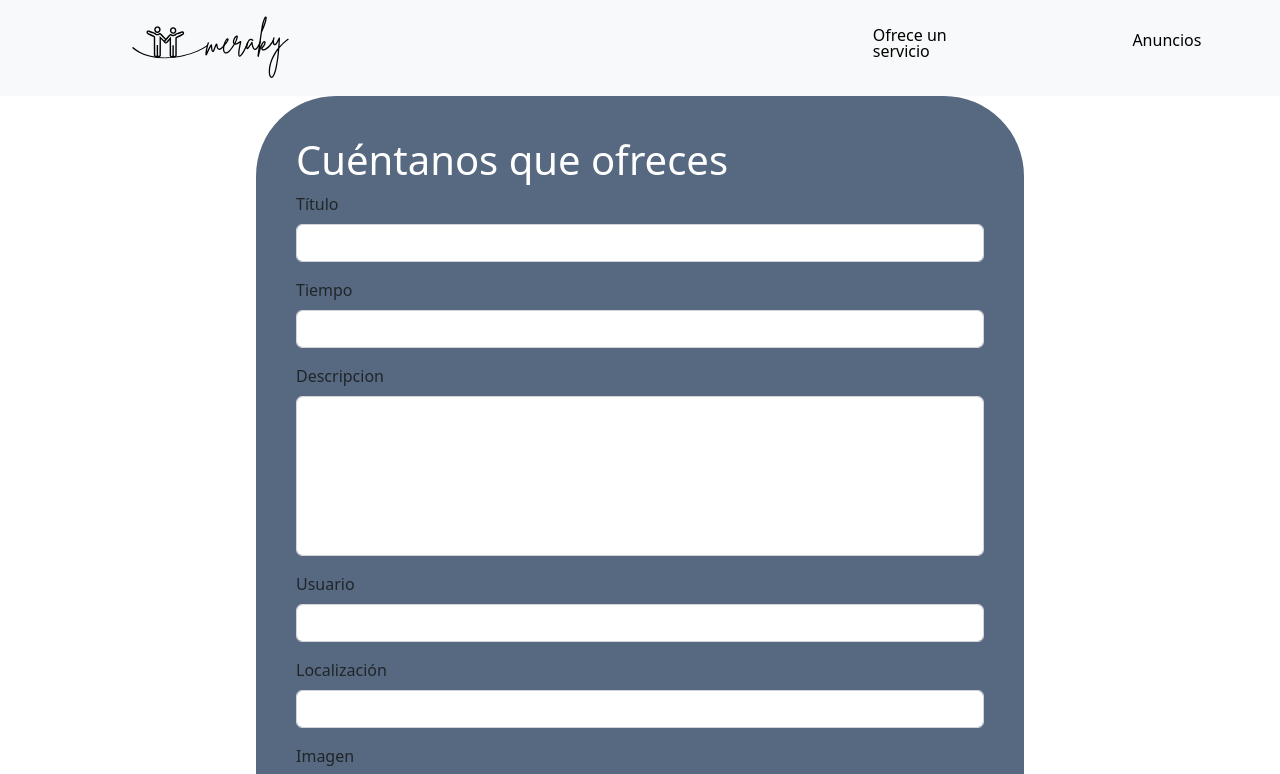
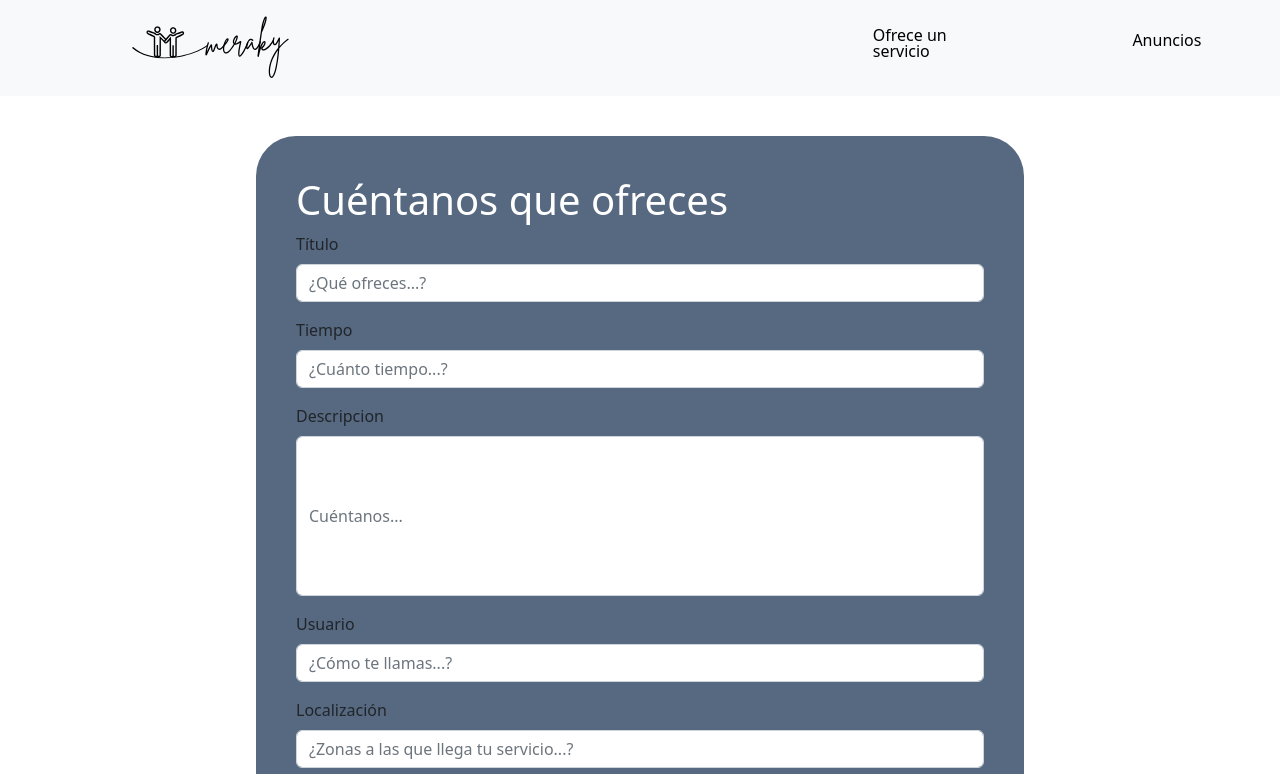
Before and after one commit to Meraky-Hackaton-F5/Meraky-Market, a React (Vite) app: page /form in a window 1280 px wide. Shown: the top 774 px of the page. Built offline with nearby package versions, Linux system fonts and the light colour scheme.

Commit message:
added placeholder form

```diff
--- a/src/components/SearchBarCard.css
+++ b/src/components/SearchBarCard.css
@@ -2,5 +2,5 @@
     opacity: 0.8;
     cursor: pointer;
     transform: scale(1.1);
-    box-shadow: 0 0 10px rgba(0, 0, 0, 0.5);
+    box-shadow: 0 10 10px rgba(240, 241, 243, 0.3);
   }
--- a/src/pages/Form.css
+++ b/src/pages/Form.css
@@ -1,3 +1,15 @@
+h1{
+    color: white;
+}
+form{
+    background-color: #566981;
+    width: 60vw;
+    align-items: center;
+    justify-content: center;
+    padding: 5vh;
+    margin: 5vh;
+    border-radius: 5vh;
+}
 #btn-ad{
     background-color: #CBDAD5;
     color: black;
@@ -7,27 +19,14 @@
 #btn-ad:hover{
 color: white;
 background-color: #566981;
+box-shadow: 0 10px 15px rgba(0, 0, 0, 0.3);
 }
 .container-form{
     display: flex;
     justify-content: center;
 
 }
-form{
-
-    background-color: #566981;
-    width: 60vw;
-    align-items: center;
-    justify-content: center;
-    padding: 5vh;
-    border-radius: 10vh;
-}
 
 #input-description{
 height: 20vh;
-
 }
-
-h1{
-    color: white;
-}
--- a/src/pages/Form.jsx
+++ b/src/pages/Form.jsx
@@ -58,32 +58,32 @@ const CreateProduct = () => {
           <h1>Cuéntanos que ofreces</h1>
   <div className="mb-3">
     <label htmlFor="title" className="form-label">Título</label>
-    <input name="title" type="text" className="form-control" onChange={handleTitleChange} required/>
+    <input name="title" type="text" className="form-control" placeholder="¿Qué ofreces...?" onChange={handleTitleChange} required/>
 
   </div>
   <div className="mb-3">
     <label htmlFor="time" className="form-label">Tiempo</label>
-    <input name="time" type="text" className="form-control" onChange={handleTimeChange} required/>
+    <input name="time" type="text" className="form-control" placeholder="¿Cuánto tiempo...?" onChange={handleTimeChange} required/>
   </div>
 
   <div className="mb-3">
     <label className="form-label" htmlFor="description">Descripcion</label>
-    <input name="description" type="text" className="form-control" id="input-description" required onChange={handleDescriptionChange}/>
+    <input name="description" type="text" className="form-control" id="input-description" required placeholder="Cuéntanos..." onChange={handleDescriptionChange}/>
   </div>
 
   <div className="mb-3">
     <label htmlFor="user" className="form-label">Usuario</label>
-    <input name="user" type="text" className="form-control" required onChange={handleUserChange} />
+    <input name="user" type="text" className="form-control" required placeholder="¿Cómo te llamas...?" onChange={handleUserChange} />
   </div>
 
   <div className="mb-3">
     <label htmlFor="location" className="form-label">Localización</label>
-    <input name="location" type="text" className="form-control" required onChange={handleLocationChange} />
+    <input name="location" type="text" className="form-control" required placeholder="¿Zonas a las que llega tu servicio...?" onChange={handleLocationChange} />
   </div>
 
   <div className="mb-3">
     <label htmlFor="img" className="form-label">Imagen</label>
-    <input name="img" type="text" className="form-control" onChange={handleImgChange} required/>
+    <input name="img" type="text" className="form-control" placeholder="Sube una foto..." onChange={handleImgChange} required/>
   </div>
 
   <button type="submit" className="btn btn-primary" id="btn-ad">Enviar</button>
--- a/src/pages/Post.jsx
+++ b/src/pages/Post.jsx
@@ -1,4 +1,3 @@
-import "./Post.css"
 import { useLoaderData } from "react-router-dom";
 
 const Post = () => {
@@ -6,19 +5,13 @@ const Post = () => {
 
   return (
     <div className="container-ads d-flex">
-      <img className="img-fluid p-5" src={post.img} id="img-ad" alt="imagen" />
+      <img className="img-fluid p-5" src={post.img} alt="imagen" />
       <div className="ads p-5">
         <h1>{post.title}</h1>
         <div className="ad-title d-flex justify-content-between">
           <h3>{post.location}</h3>
           <h5>{post.time}</h5>
-          </div>
-          <div>
-          <h5>{post.description}</h5>
-
-          </div>
-          <h5>{post.user}</h5>
-
+        </div>
         <p style={{lineHeight: 1}}>{post.body}</p>
         <div className="ads-user">
             <img className="rounded-circle" src={post.user} alt="" />
@@ -30,24 +23,3 @@ const Post = () => {
 };
 
 export default Post;
-// import "./Product.css";
-// import { useLoaderData } from "react-router-dom";
-
-
-// function ProductInfo() {
-
-//     const { product } = useLoaderData();
-//     let {title, body, time} = product;
-
-//     return (
-//         <div className="productCard">
-//             <div className="productCard--info">
-//                 <h1>{title}</h1>
-//                 <p>{body}</p>
-//                 <p>time: {time}</p>
-//             </div>
-//         </div>
-//     )
-// }
-
-// export default ProductInfo
```
